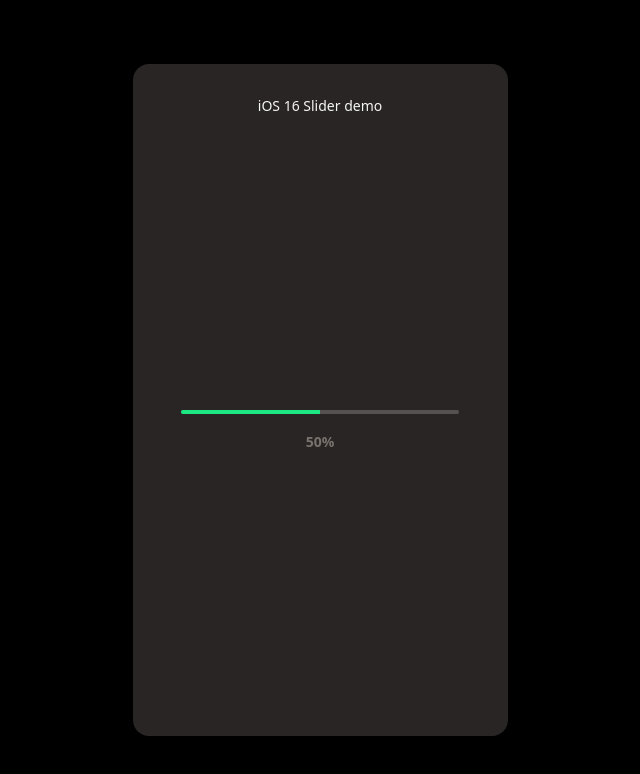
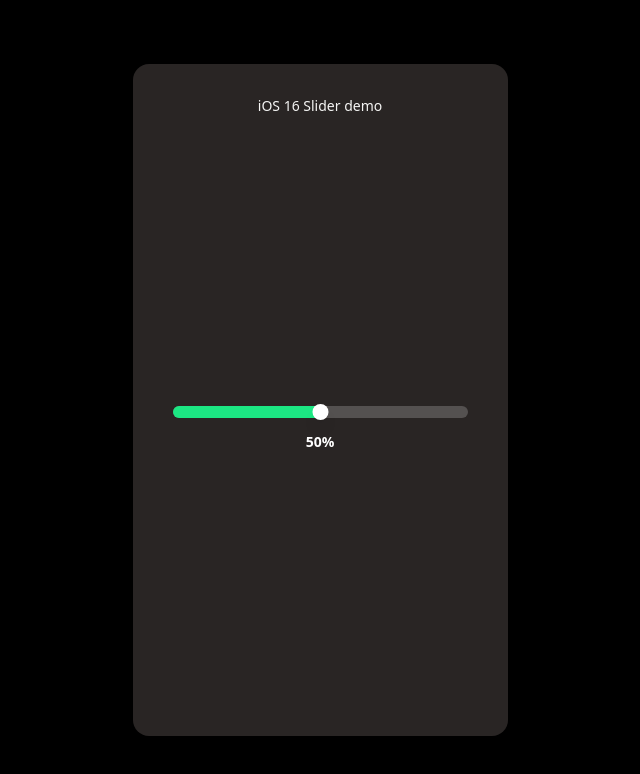
Before and after one commit to andrewpomeroy/slider-example, a Next.js app: page / in a window 1280 px wide. Shown: the top 774 px of the page, without its empty margins (320-960 px from the left). Built offline with nearby package versions, Linux system fonts and the light colour scheme.

Commit message:
Render & animate knob

```diff
--- a/components/Slider.tsx
+++ b/components/Slider.tsx
@@ -3,20 +3,24 @@
 import useMeasure from 'react-use-measure';
 
 const Slider = ({ }) => {
-  let initialHeight = 4;
-  let height = 12;
-  let buffer = 12;
-  let [ref, bounds] = useMeasure();
-  let [hovered, setHovered] = useState(false);
-  let [pressed, setPressed] = useState(false);
-  let progress = useMotionValue(0.5);
-  let width = useTransform(progress, (v) => `${v * 100}%`);
-  let roundedProgress = useTransform(
+  const initialHeight = 4;
+  const height = 12;
+  const buffer = 12;
+  const [ref, bounds] = useMeasure();
+  const [hovered, setHovered] = useState(true);
+  const [pressed, setPressed] = useState(false);
+  const progress = useMotionValue(0.5);
+  const width = useTransform(progress, (v) => `${v * 100}%`);
+  const roundedProgress = useTransform(
     progress,
     (v) => `${roundTo(v * 100, 0)}%`
   );
-  let [progressState, setProgressState] = useState(roundedProgress.get());
-  let state = pressed ? "pressed" : hovered ? "hovered" : "idle";
+  const [progressState, setProgressState] = useState(roundedProgress.get());
+  const state = pressed ? "pressed" : hovered ? "hovered" : "idle";
+  const knobTransformX = useTransform(
+    progress,
+    (v) => v * bounds.width
+  );
 
   useEffect(() => {
     roundedProgress.onChange((v) => setProgressState(v));
@@ -34,7 +38,7 @@
   };
 
   return (
-    <div className="flex flex-col items-center justify-center w-full">
+    (<div className="flex flex-col items-center justify-center w-full">
       {/* Slider */}
       <div className="flex items-center justify-center w-full">
         <motion.div
@@ -69,6 +73,18 @@
               className="bg-primary absolute w-[20%] inset-0"
             />
           </motion.div>
+          {/* Knob */}
+          <motion.div
+            initial={false}
+            style={{
+              x: `calc(${knobTransformX.get()}px - 50%)`,
+            }}
+            className={`absolute left-0 top-50% pointer-events-none origin-center`}
+          >
+            <div
+              className={`w-4 h-4  bg-white rounded-full shadow-lg origin-center ${hovered || pressed ? "scale-[1]" : "scale-[0]"} transition-all`}
+            />
+          </motion.div>
         </motion.div>
       </div>
       {/* Label */}
@@ -82,8 +98,8 @@
       >
         {progressState}
       </motion.div>
-    </div>
-  )
+    </div>)
+  );
 }
 
 let clamp = (num: number, min: number, max: number) =>
--- a/tailwind.config.js
+++ b/tailwind.config.js
@@ -10,7 +10,11 @@
     extend: {
       colors: {
         gray: colors.stone,
-        primary: "#1CE783",
+        primary: {
+          DEFAULT: "#1CE783",
+          light: "hsl(150.44deg 100% 87.78%)"
+        },
+        // background: "#F5F5F5",
       }
     },
   },
```
